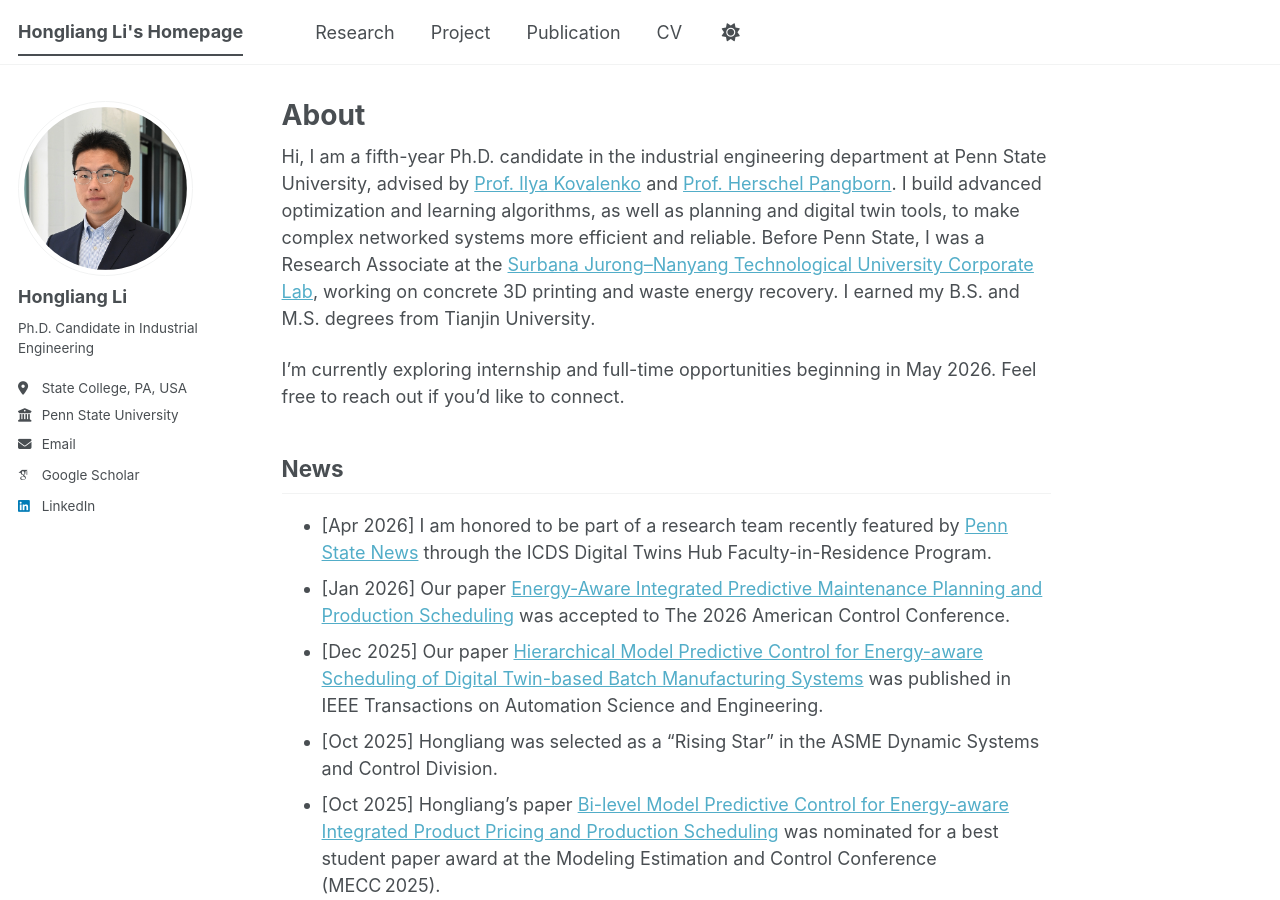
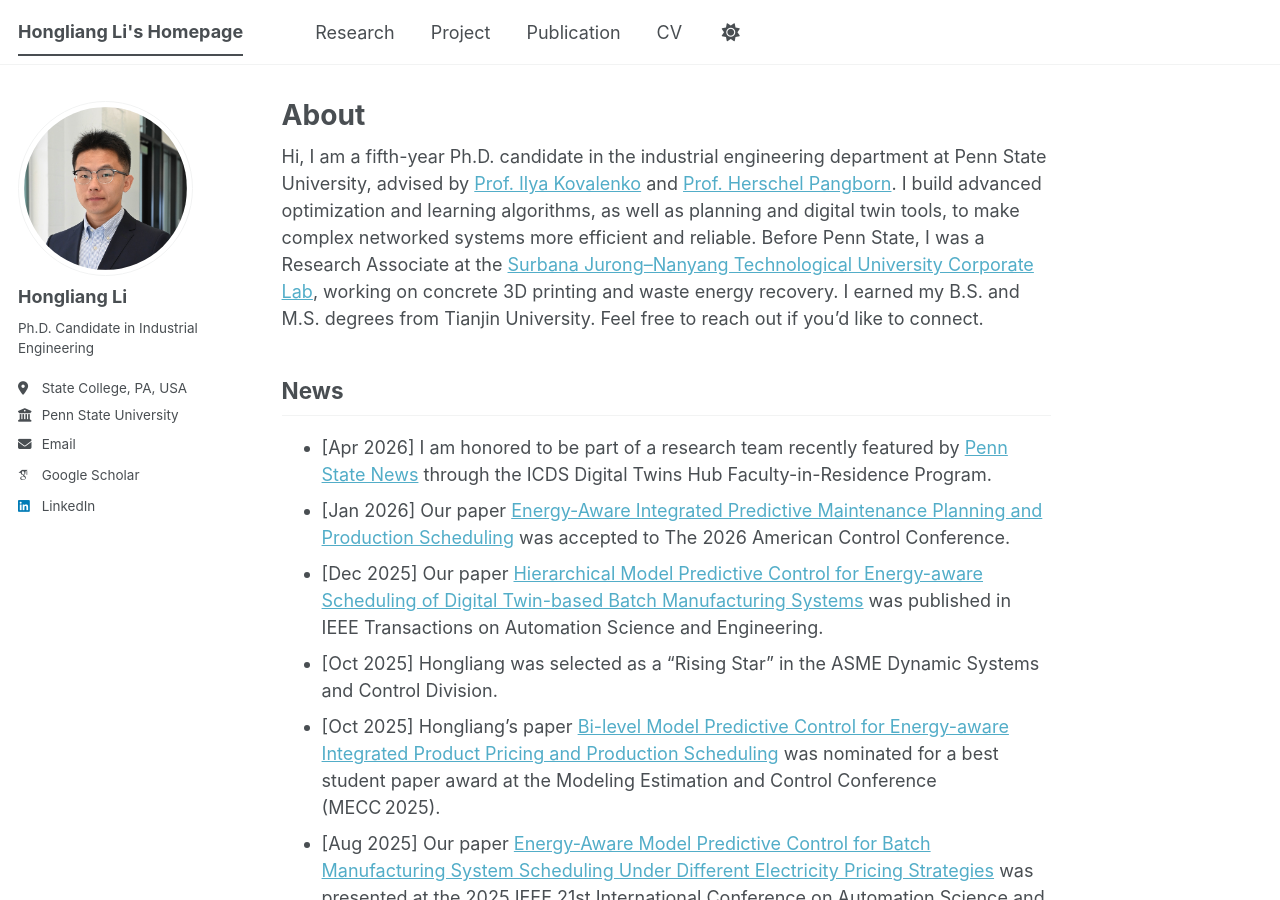
Before and after one commit to HongliangLiPSU/honglianglipsu.github.io, a Jekyll site: the page built from _pages/about.md, in a window 1280 px wide and 900 px high. Built offline with Jekyll 4.4.1, drawn with Linux system fonts in a browser that asks for light colours; some web fonts are replaced; a script bundle is joined from its source files by our own code; library files that are not in the unit come from our copies.

Commit message:
update about section to remove internship and full-time opportunity mention

```diff
--- a/_pages/about.md
+++ b/_pages/about.md
@@ -7,9 +7,7 @@
   - /about.html
 ---
 
-Hi, I am a fifth-year Ph.D. candidate in the industrial engineering department at Penn State University, advised by [Prof. Ilya Kovalenko](https://www.caislab.com/) and [Prof. Herschel Pangborn](http://www.paclab.info/). I build advanced optimization and learning algorithms, as well as planning and digital twin tools, to make complex networked systems more efficient and reliable. Before Penn State, I was a Research Associate at the [Surbana Jurong–Nanyang Technological University Corporate Lab](https://www.ntu.edu.sg/sj-ntu), working on concrete 3D printing and waste energy recovery. I earned my B.S. and M.S. degrees from Tianjin University.
-
-I’m currently exploring internship and full-time opportunities beginning in May 2026. Feel free to reach out if you’d like to connect.
+Hi, I am a fifth-year Ph.D. candidate in the industrial engineering department at Penn State University, advised by [Prof. Ilya Kovalenko](https://www.caislab.com/) and [Prof. Herschel Pangborn](http://www.paclab.info/). I build advanced optimization and learning algorithms, as well as planning and digital twin tools, to make complex networked systems more efficient and reliable. Before Penn State, I was a Research Associate at the [Surbana Jurong–Nanyang Technological University Corporate Lab](https://www.ntu.edu.sg/sj-ntu), working on concrete 3D printing and waste energy recovery. I earned my B.S. and M.S. degrees from Tianjin University. Feel free to reach out if you’d like to connect.
 
 ## News
 - [Apr 2026] I am honored to be part of a research team recently featured by [Penn State News](https://www.psu.edu/news/institute-computational-and-data-sciences/story/digital-twins-hubs-faculty-residence-program) through the ICDS Digital Twins Hub Faculty-in-Residence Program.
```
